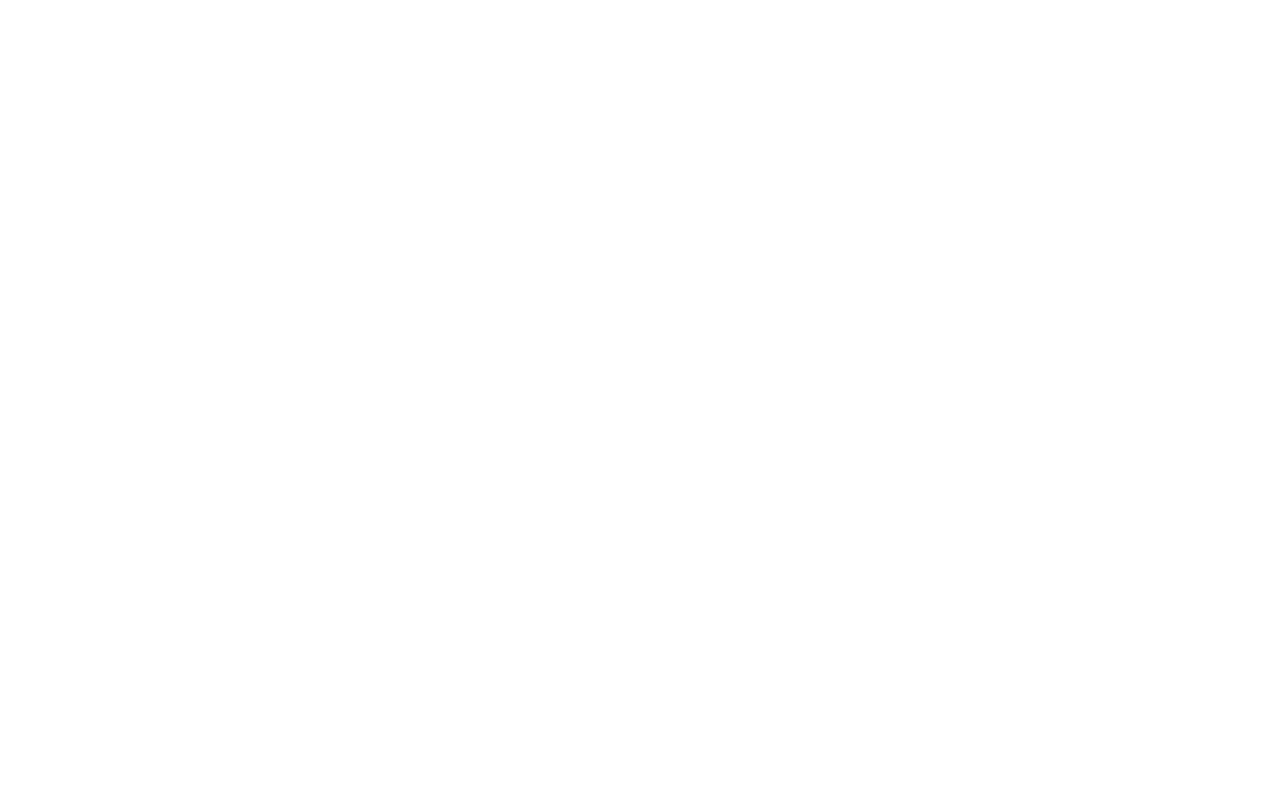
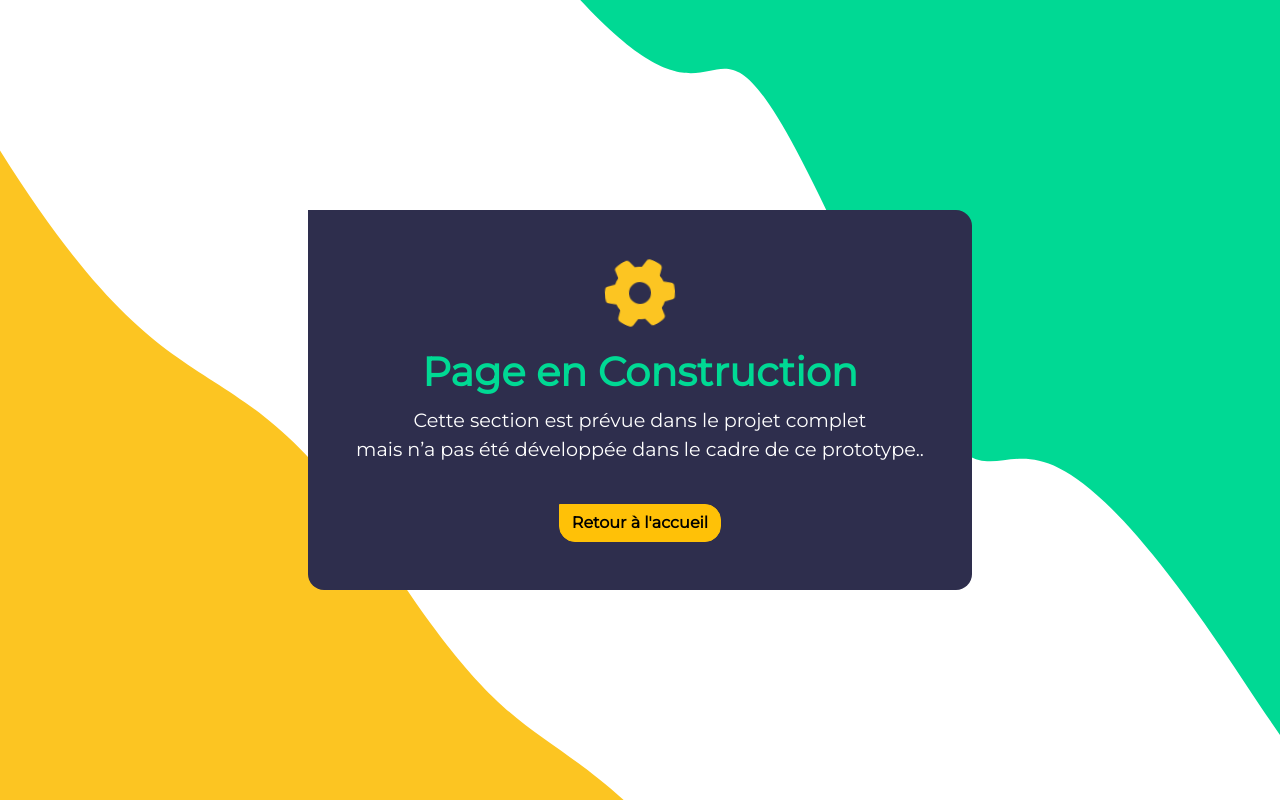
Before and after one commit to MSM974/C3PO-MS, a React (Create React App) app in the folder c3po-app-frontend/: page /construction in a window 1280 px wide. Before the commit this address had no page. Built offline with nearby package versions, Linux system fonts and the light colour scheme; a small style sheet from the web is missing.

Commit message:
construction page for ux ui

```diff
--- a/c3po-app-frontend/src/App.js
+++ b/c3po-app-frontend/src/App.js
@@ -4,6 +4,7 @@ import { BrowserRouter as Router, Routes, Route } from 'react-router-dom';
 import Login from './pages/Login';
 import HomePage from './pages/HomePage';
 import MenuListPage from './pages/MenuListPage';
+import ConstructionPage from './pages/ConstructionPage';
 
 function App() {
   return (
@@ -12,7 +13,7 @@ function App() {
         <Route path="/" element={<Login />} />  {/* Page d'authentification */}
         <Route path="/accueil" element={<HomePage />} />  {/* Page accueil*/}
         <Route path="/liste-de-menus" element={<MenuListPage/>} />  {/* Page Liste des menus */}
-
+        <Route path="/construction" element={<ConstructionPage/>} />  {/* Page en construction */}
       </Routes>
     </Router>
   );
--- a/c3po-app-frontend/src/assets/css/main.css
+++ b/c3po-app-frontend/src/assets/css/main.css
@@ -12,3 +12,4 @@
 
 @import './pages/_homepage.css';
 @import './pages/_login.css';
+@import './pages/_constructionpage.css';
--- /dev/null
+++ b/c3po-app-frontend/src/assets/css/pages/_constructionpage.css
@@ -0,0 +1,51 @@
+/* FOR PAGE BUILDING */
+
+/* Fond général */
+.construction-container {
+  background-color: fff;
+  height: 100vh;
+  display: flex;
+  justify-content: center;
+  align-items: center;
+}
+
+/* Bloc centré */
+.construction-content {
+  text-align: center;
+  background-color:var(--primary);
+  border-radius: 0 1rem 1rem;
+  padding: 3rem;
+}
+
+/* Icône engrenage tournant */
+.rotating-icon {
+  font-size: 70px;
+  color: var(--warning);
+  animation: rotate 2s linear infinite;
+  margin-bottom: 20px;
+}
+
+/* Titre */
+.construction-title {
+  color: var(--success);
+  font-weight: 900;
+  font-size: 2.5rem;
+  margin: 0;
+}
+
+/* Paragraphe */
+.construction-message {
+  color: #fff;
+  font-size: 1.2rem;
+  margin-top: 10px;
+}
+
+/* Animation */
+@keyframes rotate {
+  0% {
+    transform: rotate(0deg);
+  }
+  100% {
+    transform: rotate(360deg);
+  }
+}
--- a/c3po-app-frontend/src/assets/css/pages/_homepage.css
+++ b/c3po-app-frontend/src/assets/css/pages/_homepage.css
@@ -18,27 +18,21 @@
   padding: 3rem;
 }
 
-/* Icône engrenage tournant */
-.rotating-icon {
-  font-size: 70px;
-  color: var(--warning);
-  animation: rotate 2s linear infinite;
-  margin-bottom: 20px;
-}
-
 /* Titre */
 .Home-title {
-  color: var(--success);
+  color: var(--light);
   font-weight: 900;
-  font-size: 2.5rem;
   margin: 20px;
 }
 
 /* Paragraphe */
 .Home-message {
   color: #fff;
-  font-size: 1.7rem;
-  margin-top: 10px;
-  font-weight: 700
-;
+  font-size: 1.2rem;
+  margin-top: 20px;
 }
+
+.logo-text {
+  font-size: 4rem;
+
+}
--- a/c3po-app-frontend/src/components/MenuCard.jsx
+++ b/c3po-app-frontend/src/components/MenuCard.jsx
@@ -31,23 +31,18 @@ const MenuCard = ({
 
   return (
     <div className="border rounded p-3 bg-white text-navy">
+      <span className="badge-choice align-items-start">{choice}</span>
+      <p className="card-text pt-4">
+        <strong className="fs-6">Entrée :</strong><br />{entree}</p>
+      <p className="card-text">
+        <strong className="fs-6">Plat :</strong><br />{plat}</p>
+      <p className="card-text">
+        <strong className="fs-6">Dessert :</strong><br />{dessert}</p>
 
-      <span className="badge-choice align-items-start">{choice}
-      </span>
-      <p className="card-text pt-4">
-        <strong className="fs-6">Entrée :</strong><br />{entree}
-      </p>
-      <p className="card-text">
-        <strong className="fs-6">Plat :</strong><br />{plat}
-      </p>
-      <p className="card-text">
-        <strong className="fs-6">Dessert :</strong><br />{dessert}
-      </p>
-
-      {/* Price and action button */}
       <div className="d-flex justify-content-between align-items-center mt-3">
         <p className="mb-0 fw-bold">Prix : {price} €</p>
 
+      {/* Price and action button */}
         {isDisabled || exceptionalDay?.status === 'CLOSED' ? (
           <button className="btn btn-light border-0 text-muted" disabled>
 
--- a/c3po-app-frontend/src/components/Navbar.jsx
+++ b/c3po-app-frontend/src/components/Navbar.jsx
@@ -37,15 +37,15 @@ const Navbar = () => {
 
       {/* Logo centré */}
       <div className="navbar-logo">
-        <a href="/">
+        <a href="/accueil">
           <img src={logoC3PO} alt="Logo C3PO" />
         </a>
       </div>
       {/* Liens à gauche */}
       <div className={`navbar-side ${isOpen ? 'active' : ''}`}>
         <a href="/liste-de-menus">Liste des menus</a>
-        {role === 'Restaurateur' && <a href="/#">Gestion des menus</a>}
-        {role === 'Comptable' && <a href="/#" >Statistiques</a>}
+        {role === 'Restaurateur' && <a href="/construction">Gestion des menus</a>}
+        {role === 'Comptable' && <a href="/construction" >Statistiques</a>}
       </div>
 
       {/* Rôle + Déconnexion */}
--- /dev/null
+++ b/c3po-app-frontend/src/pages/ConstructionPage.jsx
@@ -0,0 +1,35 @@
+import React from 'react';
+
+
+import { FontAwesomeIcon } from '@fortawesome/react-fontawesome';
+import { faGear } from '@fortawesome/free-solid-svg-icons';
+import { useNavigate } from 'react-router-dom'; // ✅ Import du hook de navigation
+
+const Construction = () => {
+  const navigate = useNavigate(); // ✅ Initialise la navigation
+
+  const handleBackHome = () => {
+    navigate('/accueil');
+  };
+
+  return (
+    <div className="construction-container">
+      <div className="construction-content">
+        <div className="logo">
+          <FontAwesomeIcon icon={faGear} className="rotating-icon" />
+        </div>
+        <h1 className="construction-title">Page en Construction</h1>
+        <p className="construction-message">
+          Cette section est prévue dans le projet complet<br></br>mais n’a pas été développée dans le cadre de ce prototype..
+        </p>
+
+        {/* ✅ Bouton de retour */}
+        <button className="btn btn-warning mt-4" onClick={handleBackHome}>
+          Retour à l'accueil
+        </button>
+      </div>
+    </div>
+  );
+};
+
+export default Construction;
--- a/c3po-app-frontend/src/pages/HomePage.jsx
+++ b/c3po-app-frontend/src/pages/HomePage.jsx
@@ -28,15 +28,13 @@ const Home = () => {
           <div className="logo">
             <FontAwesomeIcon icon={faFaceSmile} className="smiley-heartbeat" />
           </div>
-          <h1 className="Home-title">Bonjour</h1>
+          <h1 className="Home-title">Bienvenue<br></br> sur la page d'accueil de <br></br><span className='logo-text'>C<span className="text-green">3</span>P<span className="text-warning">O</span></span></h1>
           <p className="Home-message">
-            Bienvenue sur la page d'accueil de C<span className="text-green">3</span>P<span className="text-warning">O</span><br />
 
+          Votre espace de réservation de repas en entreprise.<br></br>
+          Consultez les menus proposés cette semaine <br></br>et réservez
+          vos repas en quelques clics !
           </p>
-          {/* Bouton de retour */}
-          <button className="btn btn-warning mt-4" onClick={() => navigate('/')}>
-            Retour à l'accueil
-          </button>
           <br></br>
         </div>
       </div>
```
